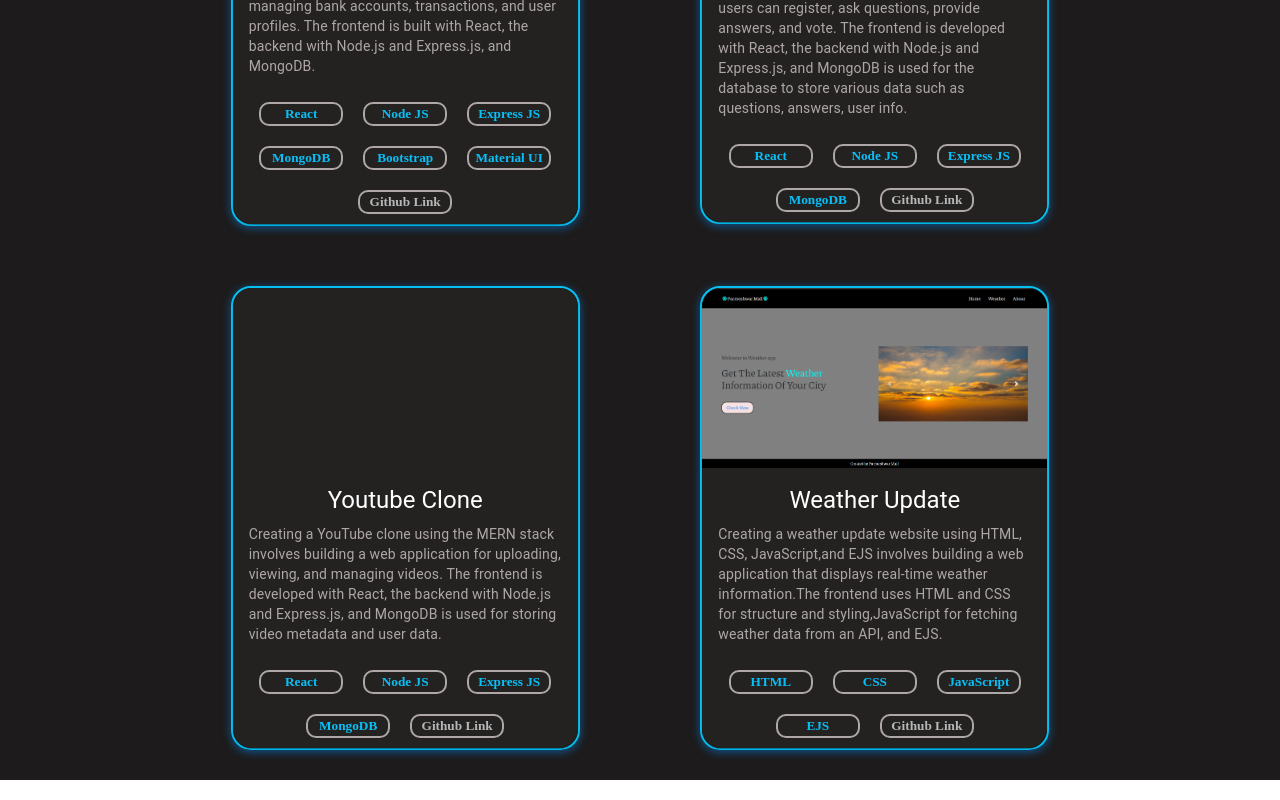
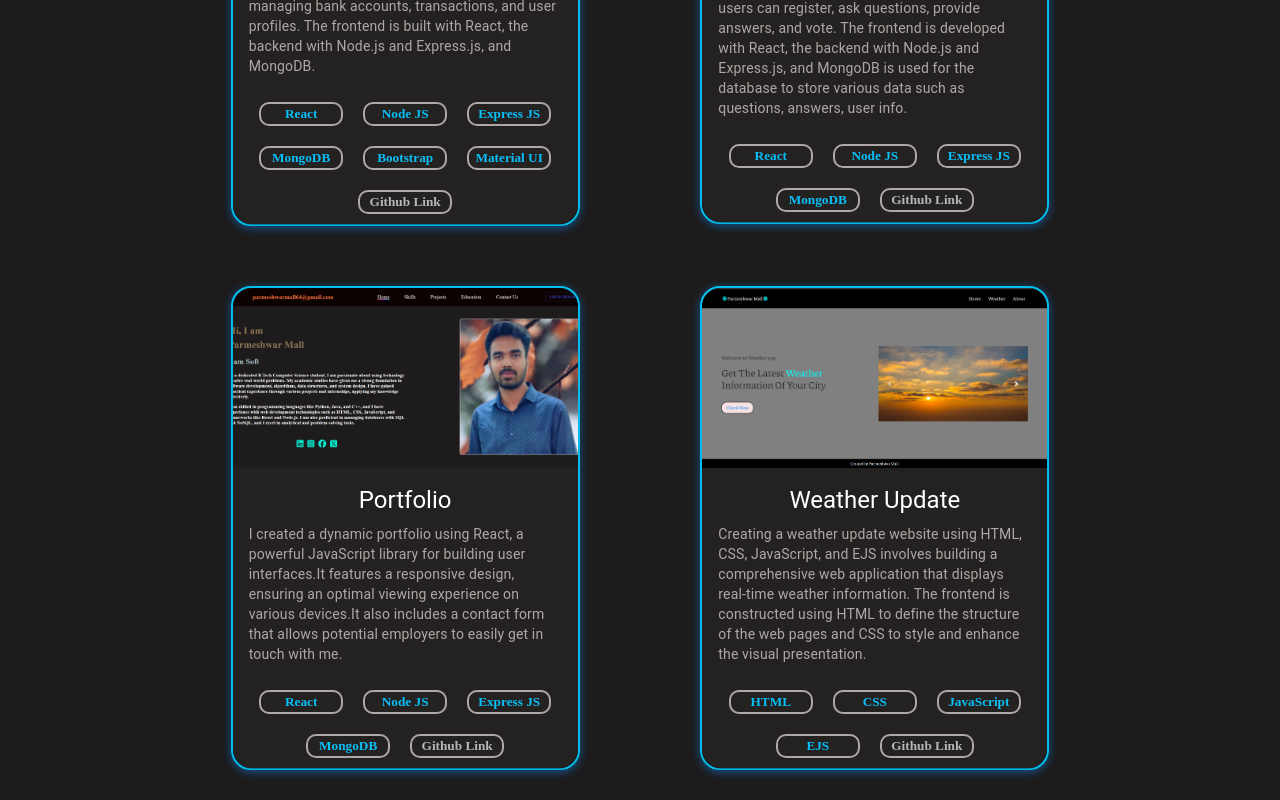
Before and after one commit to ParmeshwarMall/Portfolio, a React (Vite) app: page /Portfolio/projects in a window 1280 px wide. Shown: the part 523-1323 px from the top of the page. Built offline with nearby package versions, Linux system fonts and the light colour scheme.

Commit message:
some-updates

```diff
--- a/src/Components/Body/Body.css
+++ b/src/Components/Body/Body.css
@@ -65,6 +65,9 @@
     display: none;
 }
 @media (max-width:768px){
+    .main_body{
+        padding: 20px;
+    }
     .main_head{
         font-size: 30px;
         font-weight: bold;
@@ -73,16 +76,16 @@
         width: 100%;
     }
     .animated-text1 {
-        font-size: 1.8em;
+        font-size: 1.6rem;
         animation: textAnimation 5s infinite;
     }
 
     @keyframes textAnimation {
         0%, 100% {
-            width: 19%;
+            width: 3rem;
         }
         50% {
-            width: 95%;
+            width: 17.5rem;
         }
     }
     .main_image{
--- a/src/Components/Body/Body.jsx
+++ b/src/Components/Body/Body.jsx
@@ -26,7 +26,7 @@ const Body = () => {
           analytical and problem-solving tasks.
         </h3>
         <div className="social_icons">
-          <a href="https://www.linkedin.com/feed/" target="_blank">
+          <a href="https://www.linkedin.com/in/parmeshwar-mall-17217924a/" target="_blank">
             <i class="fa-brands fa-linkedin icons fa-2x"></i>
           </a>
           <a href="">
--- a/src/Components/Navbar/Navbar.css
+++ b/src/Components/Navbar/Navbar.css
@@ -113,9 +113,9 @@ a:hover{
     .nav-items {
         display: none;
         flex-direction: column;
-        width: 345px;
+        width: 100%;
         position: absolute;
-        top: 60px;
+        top: 58px;
         left: 0;
         background-color: #0d0202;
         text-align: center;
@@ -123,12 +123,17 @@ a:hover{
     .navbar{
         max-width: auto;
     }
+    .nav-item{
+        display: flex;
+        justify-content: center;
+        margin-right: 106px;
+    }
 
     .nav-items.active {
         display: flex;
     }
     .resume{
-        margin-left: 0;
+        margin-right: 180px;
         margin-top: 10px;
         margin-bottom: 10px;
     }
@@ -144,17 +149,19 @@ a:hover{
 
     .mobile-menu-icon {
         display: block;
-        margin-right: 30px;
+        margin-right: 1.8rem;
         scale: 1.3;
     }
-
+    .nav_logo{
+        margin-left: -.6rem;
+    }
 
     .heading {
         font-size: 16px;
-        margin-left: 20px;
+        margin-left: .4rem;
     }
     .mobile-menu-open .main_body {
-        transform: translateY(310px);
+        transform: translateY(320px);
     }
     .mobile-menu-open .contact-container {
         transform: translateY(320px);
--- a/src/Components/Projects/Projects.jsx
+++ b/src/Components/Projects/Projects.jsx
@@ -9,14 +9,31 @@ const Projects = () => {
   return (
     <div className="main-project-container">
       <h1 className="main-head1">Projects</h1>
-      <h2 className="main-head2">I have worked on a wide range of projects. Here are some of my projects.</h2>
+      <h2 className="main-head2">
+        I have worked on a wide range of projects. Here are some of my projects.
+      </h2>
       <div className="projects-container">
         <div className="projects">
-          <Card sx={{ maxWidth: 345,backgroundColor:"#242221",color:"white" ,borderRadius:"20px"}}>
-            <CardMedia sx={{ height: 180 }} image="BankMan.png"
-            title="bank management system" />
+          <Card
+            sx={{
+              maxWidth: 345,
+              backgroundColor: "#242221",
+              color: "white",
+              borderRadius: "20px",
+            }}
+          >
+            <CardMedia
+              sx={{ height: 180 }}
+              image="BankMan.png"
+              title="bank management system"
+            />
             <CardContent>
-              <Typography gutterBottom variant="h5" component="div"  textAlign="center">
+              <Typography
+                gutterBottom
+                variant="h5"
+                component="div"
+                textAlign="center"
+              >
                 Bank Management System
               </Typography>
               <Typography variant="body2" color="rgb(175, 167, 167)">
@@ -33,15 +50,36 @@ const Projects = () => {
               <h5 className="skill">MongoDB</h5>
               <h5 className="skill">Bootstrap</h5>
               <h5 className="skill">Material UI</h5>
-              <a href="https://github.com/ParmeshwarMall/Bank-Website" target="_blank"><h5 className="project-link">Github Link</h5></a>
+              <a
+                href="https://github.com/ParmeshwarMall/Bank-Website"
+                target="_blank"
+              >
+                <h5 className="project-link">Github Link</h5>
+              </a>
             </div>
           </Card>
         </div>
         <div className="projects">
-          <Card sx={{ maxWidth: 345,backgroundColor:"#242221",color:"white" ,borderRadius:"20px"}}>
-            <CardMedia sx={{ height: 180 }} image="StackOverflow.png" title="Stack Overflow" />
+          <Card
+            sx={{
+              maxWidth: 345,
+              backgroundColor: "#242221",
+              color: "white",
+              borderRadius: "20px",
+            }}
+          >
+            <CardMedia
+              sx={{ height: 180 }}
+              image="StackOverflow.png"
+              title="Stack Overflow"
+            />
             <CardContent>
-              <Typography gutterBottom variant="h5" component="div" textAlign="center">
+              <Typography
+                gutterBottom
+                variant="h5"
+                component="div"
+                textAlign="center"
+              >
                 Stack Overflow Clone
               </Typography>
               <Typography variant="body2" color="rgb(175, 167, 167)">
@@ -49,7 +87,8 @@ const Projects = () => {
                 building a web application where users can register, ask
                 questions, provide answers, and vote. The frontend is developed
                 with React, the backend with Node.js and Express.js, and MongoDB
-                is used for the database to store various data such as questions, answers, user info.
+                is used for the database to store various data such as
+                questions, answers, user info.
               </Typography>
             </CardContent>
             <div className="used-skills">
@@ -57,23 +96,44 @@ const Projects = () => {
               <h5 className="skill">Node JS</h5>
               <h5 className="skill">Express JS</h5>
               <h5 className="skill">MongoDB</h5>
-              <a href="https://github.com/ParmeshwarMall/Stack-Overflow-Clone" target="_blank"><h5 className="project-link">Github Link</h5></a>
+              <a
+                href="https://github.com/ParmeshwarMall/Stack-Overflow-Clone"
+                target="_blank"
+              >
+                <h5 className="project-link">Github Link</h5>
+              </a>
             </div>
           </Card>
         </div>
         <div className="projects">
-          <Card sx={{ maxWidth: 345,backgroundColor:"#242221",color:"white" ,borderRadius:"20px"}}>
-            <CardMedia sx={{ height: 180 }} image="" title="Youtube" />
+          <Card
+            sx={{
+              maxWidth: 345,
+              backgroundColor: "#242221",
+              color: "white",
+              borderRadius: "20px",
+            }}
+          >
+            <CardMedia
+              sx={{ height: 180 }}
+              image="portfolio.png"
+              title="portfolio"
+            />
             <CardContent>
-              <Typography gutterBottom variant="h5" component="div" textAlign="center">
-                Youtube Clone
+              <Typography
+                gutterBottom
+                variant="h5"
+                component="div"
+                textAlign="center"
+              >
+                Portfolio
               </Typography>
               <Typography variant="body2" color="rgb(175, 167, 167)">
-                Creating a YouTube clone using the MERN stack involves building
-                a web application for uploading, viewing, and managing videos.
-                The frontend is developed with React, the backend with Node.js
-                and Express.js, and MongoDB is used for storing video metadata
-                and user data.
+                I created a dynamic portfolio using React, a powerful JavaScript
+                library for building user interfaces.It features a responsive
+                design, ensuring an optimal viewing experience on various
+                devices.It also includes a contact form that allows potential
+                employers to easily get in touch with me.
               </Typography>
             </CardContent>
             <div className="used-skills">
@@ -81,31 +141,50 @@ const Projects = () => {
               <h5 className="skill">Node JS</h5>
               <h5 className="skill">Express JS</h5>
               <h5 className="skill">MongoDB</h5>
-              <a href="" target="_blank"><h5 className="project-link">Github Link</h5></a>
+              <a href="https://github.com/ParmeshwarMall/Portfolio" target="_blank">
+                <h5 className="project-link">Github Link</h5>
+              </a>
             </div>
           </Card>
         </div>
         <div className="projects">
-          <Card sx={{ maxWidth: 345,backgroundColor:"#242221",color:"white",borderRadius:"20px"}}>
-            <CardMedia sx={{ height: 180 }} image="weather.png" title="Weather update" />
+          <Card
+            sx={{
+              maxWidth: 345,
+              backgroundColor: "#242221",
+              color: "white",
+              borderRadius: "20px",
+            }}
+          >
+            <CardMedia
+              sx={{ height: 180 }}
+              image="weather.png"
+              title="Weather update"
+            />
             <CardContent>
-              <Typography gutterBottom variant="h5" component="div" textAlign="center">
+              <Typography
+                gutterBottom
+                variant="h5"
+                component="div"
+                textAlign="center"
+              >
                 Weather Update
               </Typography>
               <Typography variant="body2" color="rgb(175, 167, 167)">
-                Creating a weather update website using HTML, CSS,
-                JavaScript,and EJS involves building a web application that
-                displays real-time weather information.The frontend uses HTML
-                and CSS for structure and styling,JavaScript for fetching
-                weather data from an API, and EJS.
+              Creating a weather update website using HTML, CSS, JavaScript, and EJS involves building a comprehensive web application that displays real-time weather information. The frontend is constructed using HTML to define the structure of the web pages and CSS to style and enhance the visual presentation.
               </Typography>
             </CardContent>
             <div className="used-skills">
-                <h5 className="skill">HTML</h5>
-                <h5 className="skill">CSS</h5>
-                <h5 className="skill">JavaScript</h5>
-                <h5 className="skill">EJS</h5>
-                <a href="https://github.com/ParmeshwarMall/Weather-API" target="_blank"><h5 className="project-link">Github Link</h5></a>
+              <h5 className="skill">HTML</h5>
+              <h5 className="skill">CSS</h5>
+              <h5 className="skill">JavaScript</h5>
+              <h5 className="skill">EJS</h5>
+              <a
+                href="https://github.com/ParmeshwarMall/Weather-API"
+                target="_blank"
+              >
+                <h5 className="project-link">Github Link</h5>
+              </a>
             </div>
           </Card>
         </div>
```
Also changed, not shown: public/portfolio.png (added).
